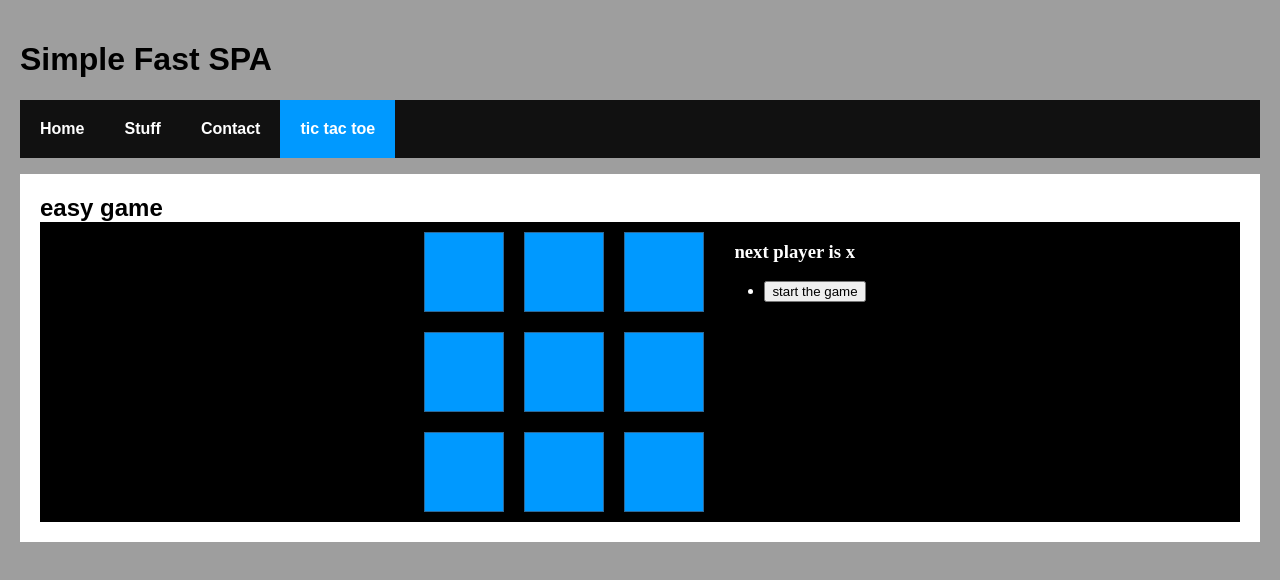
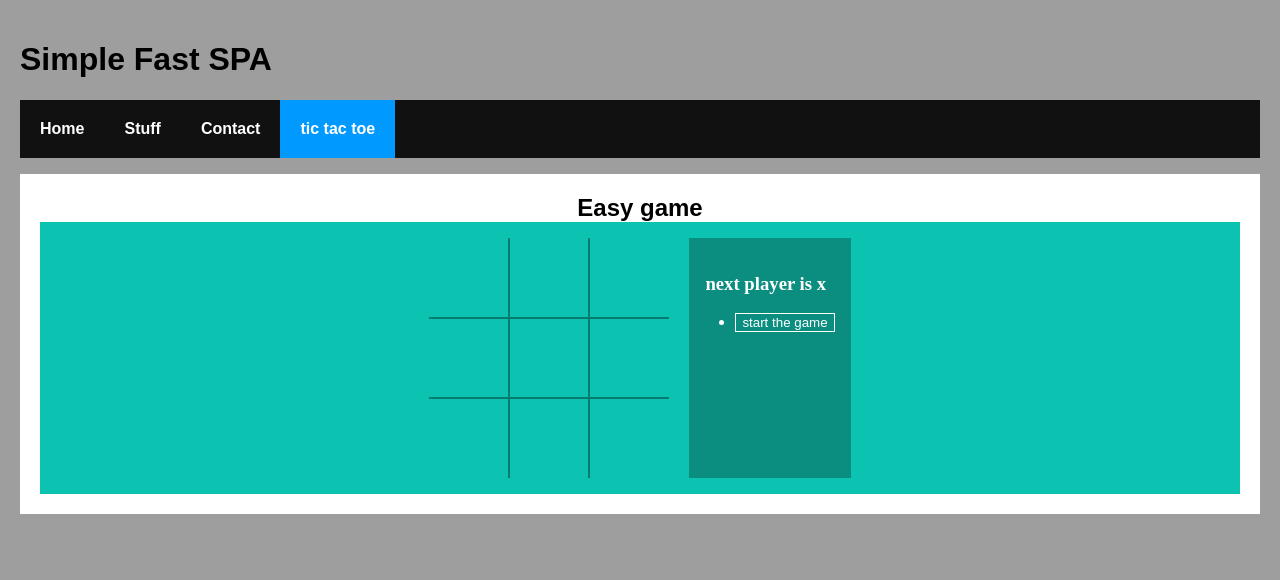
Before and after one commit to ShiraBenZaken/simple-fast-react-spa, a React (Create React App) app: page /#/tictactoe in a window 1280 px wide. Shown: the top 580 px of the page. Built offline with nearby package versions, Linux system fonts and the light colour scheme.

Commit message:
finish tic tac toe

```diff
--- a/src/tictactoe/Game.jsx
+++ b/src/tictactoe/Game.jsx
@@ -90,7 +90,7 @@ export default class Game extends Component{
         return(
             <div>
                 <div>
-                  <h2>easy game</h2>
+                  <h2>Easy game</h2>
                 </div>
                 <div className="game">
                     <div className="game-board">
--- a/src/tictactoe/styles.css
+++ b/src/tictactoe/styles.css
@@ -1,11 +1,9 @@
 
 .Square {
-    background: #fff;
+    background: transparent;
     border: 1px solid #999;
     font-size: 50px;
     font-weight: bold;
-    margin-right: -1px;
-    margin-top: -1px;
     padding: 0;
     text-align: center;
     width: 80px;
@@ -15,9 +13,7 @@
     text-decoration: none;
     color: #fff;
     font-weight: bold;
-      background-color: #0099FF;
-      margin: 10px;
-      border: 1px solid #2d6898;
+    border: 1px solid #067c71;
    }
 
   .border-row{
@@ -32,10 +28,11 @@
    }
    /* Game */
 .game {
-    background: black;
+    background: #0cc2b0;
     justify-content: center;
     display:flex;
     color: white;
+    padding: 1rem;
 }
 /* Game Info */
 ul {
@@ -43,6 +40,14 @@
 }
 .game-info {
     margin-left: 20px;
+    background: #0b8d80;
+    padding: 1rem;
+}
+.game-info ul li button {
+    background: transparent;
+    color: white;
+    box-shadow: none;
+    border: 1px solid white;
 }
 .status {
     margin-bottom: 10px;
@@ -53,3 +58,20 @@
     content: "";
     display: table;
 }
+
+.border-row:first-child .Square {
+    border-top: none;
+}
+.border-row:last-child .Square{
+    border-bottom: none;
+}
+.border-row .Square:first-child {
+    border-left: none;
+}
+
+.border-row .Square:last-child {
+    border-right: none;
+}
+.content h2{
+    text-align: center;
+}
```
Also changed, not shown: 1 other file (tests, documents, lock files or other folders). Lines whose indentation alone changed are shown as unchanged.
